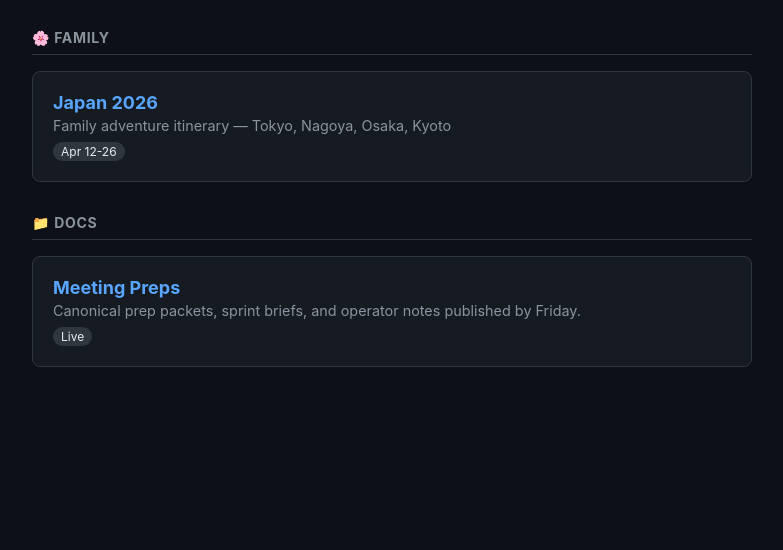
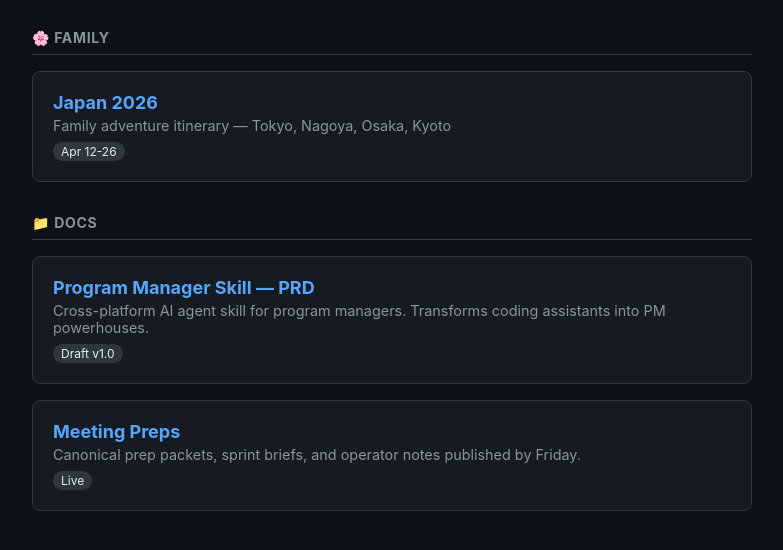
Before and after one commit to rajanrengasamy/rajanrengasamy.github.io, a plain HTML site: page index.html in a window 1280 px wide. Shown: the part 102-652 px from the top of the page, without its empty margins (248-1031 px from the left). Drawn offline with Linux system fonts and the light colour scheme.

Commit message:
Add PM Skill PRD link to homepage

```diff
--- a/index.html
+++ b/index.html
@@ -40,6 +40,11 @@
     <div class="section">
       <h2>📁 Docs</h2>
       <div class="cards" id="docs">
+        <a href="/program-manager-skill/" class="card">
+          <h3>Program Manager Skill — PRD</h3>
+          <p>Cross-platform AI agent skill for program managers. Transforms coding assistants into PM powerhouses.</p>
+          <span class="tag">Draft v1.0</span>
+        </a>
         <a href="/meeting-preps/" class="card">
           <h3>Meeting Preps</h3>
           <p>Canonical prep packets, sprint briefs, and operator notes published by Friday.</p>
```
